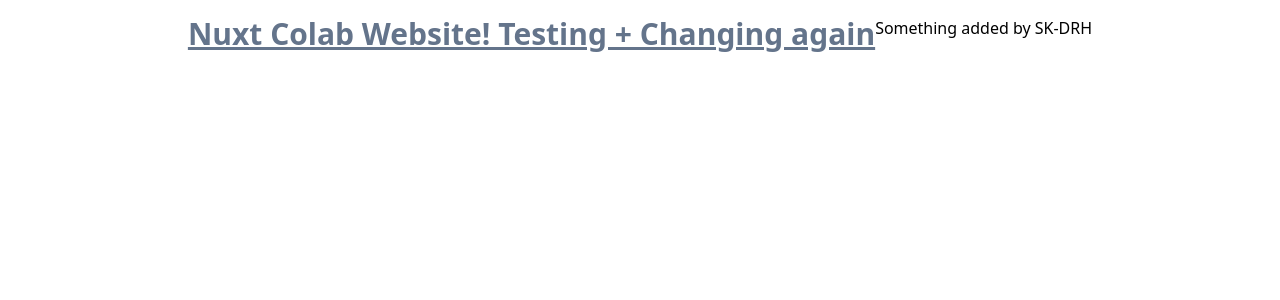
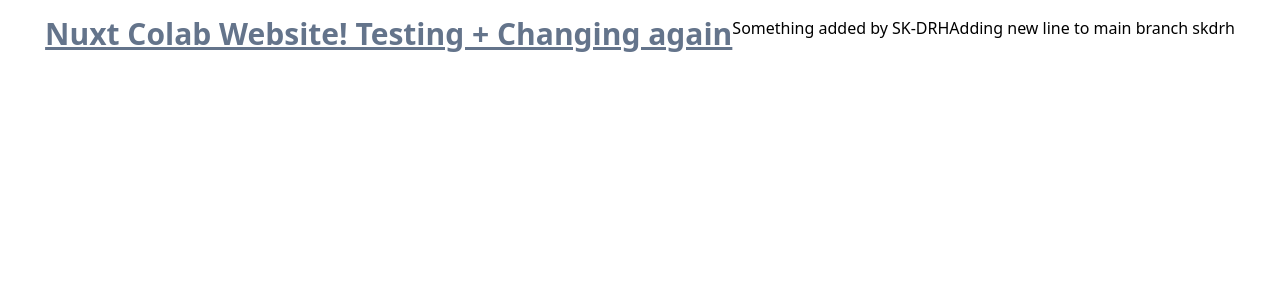
Before and after one commit to dragon-devs/colab-website, a Nuxt app: page / in a window 1280 px wide. Shown: the top 300 px of the page. Built offline with nearby package versions, Linux system fonts and the light colour scheme.

Commit message:
after locking test

```diff
--- a/pages/index.vue
+++ b/pages/index.vue
@@ -4,6 +4,7 @@
       Nuxt Colab Website! Testing + Changing again
     </h1>
     <p>Something added by SK-DRH</p>
+    <p>Adding new line to main branch skdrh</p>
   </div>
 </template>
 
```
